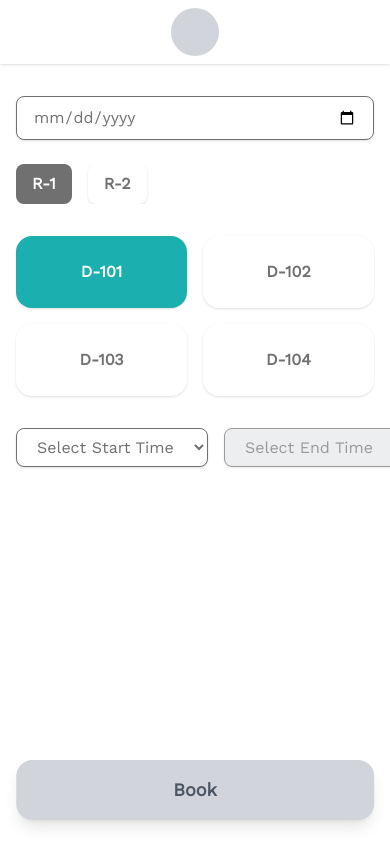
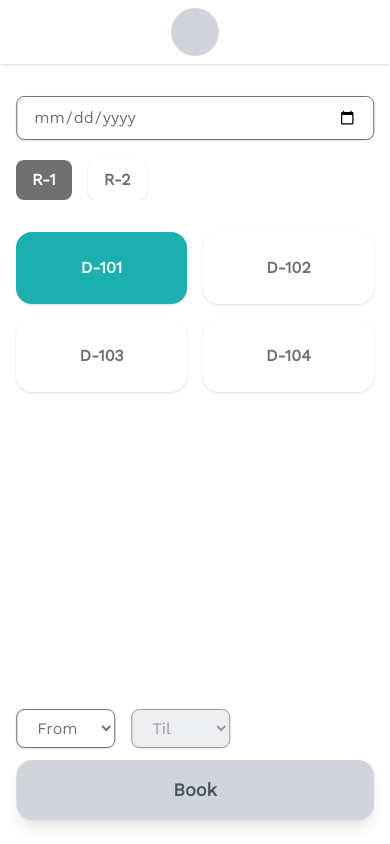
Before and after one commit to SDU-Project-group-2025-2nd-semester/sem-project-3, a React (Vite) app in the folder src/group1.sem3.frontend/: page /user/booking in a window 390 px wide. Both pictures are taken after a click on the button "D-101". Built offline with nearby package versions, Linux system fonts and the light colour scheme; some icons are missing.

Commit message:
responsiveness adjustments

```diff
--- a/src/group1.sem3.frontend/src/pages/user/BookingPage.jsx
+++ b/src/group1.sem3.frontend/src/pages/user/BookingPage.jsx
@@ -3,7 +3,7 @@ import { useState } from "react";
 export default function BookingPage() {
     const rooms = [
         { id: 1, name: "R-1", tables: ["D-101", "D-102", "D-103", "D-104"] },
-        { id: 2, name: "R-2", tables: ["D-101", "D-102", "D-103", "D-104", "D-105", "D-106"] },
+        { id: 2, name: "R-2", tables: ["D-101", "D-102", "D-103", "D-104", "D-105", "D-106", "e", "d", "f", "k"] },
     ];
 
     const times = ["09:00", "10:00", "11:00", "12:00", "14:00", "15:00", "16:00"];
@@ -21,7 +21,7 @@ export default function BookingPage() {
     return (
         <div className="relative bg-background min-h-screen px-4 pt-24 pb-32">
 
-            <div className="max-w-3xl mx-auto mb-6">
+            <div className="fixed top-24 left-1/2 transform -translate-x-1/2 w-11/12 max-w-3xl mx-auto mb-6">
                 <input
                     type="date"
                     value={selectedDate}
@@ -30,7 +30,7 @@ export default function BookingPage() {
                 />
             </div>
 
-            <div className="max-w-3xl mx-auto flex gap-4 mb-8 overflow-x-auto">
+            <div className="max-w-3xl mx-auto flex gap-4 mb-8 overflow-x-auto pt-16">
                 {rooms.map((room) => (
                     <button
                         key={room.id}
@@ -45,7 +45,7 @@ export default function BookingPage() {
                 ))}
             </div>
 
-            <div className="max-w-3xl mx-auto grid grid-cols-2 sm:grid-cols-3 gap-4 mb-8">
+            <div className="max-w-3xl mx-auto grid grid-cols-2 sm:grid-cols-3 gap-4 mb-16">
                 {selectedRoom.tables.map((table) => (
                     <button
                         key={table}
@@ -61,9 +61,9 @@ export default function BookingPage() {
             </div>
 
             {selectedTable && (
-                <div className="max-w-3xl mx-auto mb-8 flex flex-col gap-4">
+                <div className="fixed bottom-16 left-1/2 transform -translate-x-1/2 w-11/12 max-w-3xl mx-auto mb-8 flex flex-col gap-4">
 
-                    <div className="flex gap-4">
+                    <div className="flex flex-row gap-4 flex-stretch">
                         <select
                             value={startTime}
                             onChange={(e) => {
@@ -72,7 +72,7 @@ export default function BookingPage() {
                             }}
                             className="px-4 py-2 rounded-lg border border-primary bg-white text-primary font-medium shadow hover:bg-primary/90"
                         >
-                            <option value="">Select Start Time</option>
+                            <option value="">From</option>
                             {times.map((time) => (
                                 <option key={time} value={time}>
                                     {time}
@@ -89,7 +89,7 @@ export default function BookingPage() {
                                 }`}
                             disabled={!startTime}
                         >
-                            <option value="">Select End Time</option>
+                            <option value="">Til</option>
                             {filteredEndTimes.map((time) => (
                                 <option key={time} value={time}>
                                     {time}
--- a/src/group1.sem3.frontend/src/pages/user/UserHomePage.jsx
+++ b/src/group1.sem3.frontend/src/pages/user/UserHomePage.jsx
@@ -18,11 +18,11 @@ export default function UserHomePage() {
                     <h2 className="text-2xl font-semibold text-secondary mb-4">
                         Current Bookings
                     </h2>
-                    <div className="grid gap-4">
+                    <div className="flex flex-wrap gap-4">
                         {currentBookings.map((booking) => (
                             <div
                                 key={booking.id}
-                                className="bg-white rounded-2xl shadow p-4 flex flex-col sm:flex-row sm:justify-between items-start sm:items-center"
+                                className="bg-white rounded-2xl shadow p-4 flex flex-col sm:flex-row sm:justify-between sm:w-64 items-start sm:items-center"
                             >
                                 <div>
                                     <p className="text-primary font-semibold">
@@ -35,8 +35,8 @@ export default function UserHomePage() {
                                         {booking.date} | {booking.time}
                                     </p>
                                 </div>
-                                <button className="mt-4 sm:mt-0 bg-accent text-white px-4 py-2 rounded-lg hover:bg-accent/90 transition">
-                                    Cancel Booking
+                                <button className="mt-4 sm:mt-0 ml-4 sm:ml:0 bg-accent text-white px-3 py-2 rounded-lg hover:bg-accent/90 transition">
+                                    Cancel
                                 </button>
                             </div>
                         ))}
@@ -47,7 +47,7 @@ export default function UserHomePage() {
                     <h2 className="text-2xl font-semibold text-secondary mb-4">
                         Recent Bookings
                     </h2>
-                    <div className="grid gap-4">
+                    <div className="flex flex-wrap gap-4">
                         {recentBookings.map((booking) => (
                             <div
                                 key={booking.id}
@@ -61,7 +61,7 @@ export default function UserHomePage() {
                                         Room: {booking.room}
                                     </p>
                                 </div>
-                                <button className="mt-4 sm:mt-0 bg-primary text-white px-4 py-2 rounded-lg hover:bg-primary/90 transition">
+                                <button className="mt-4 sm:mt-0 ml-4 sm:ml:0 bg-primary text-white px-4 py-2 rounded-lg hover:bg-primary/90 transition">
                                     Rebook
                                 </button>
                             </div>
```
